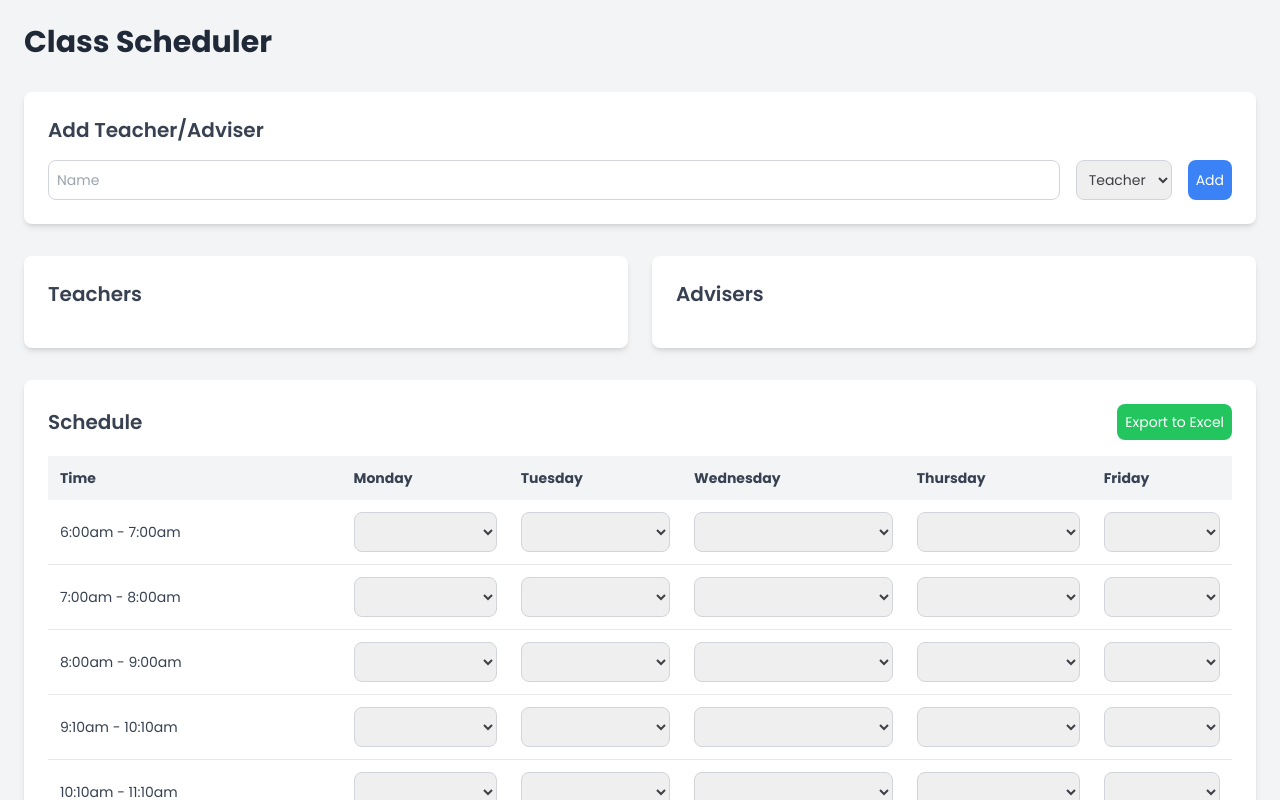
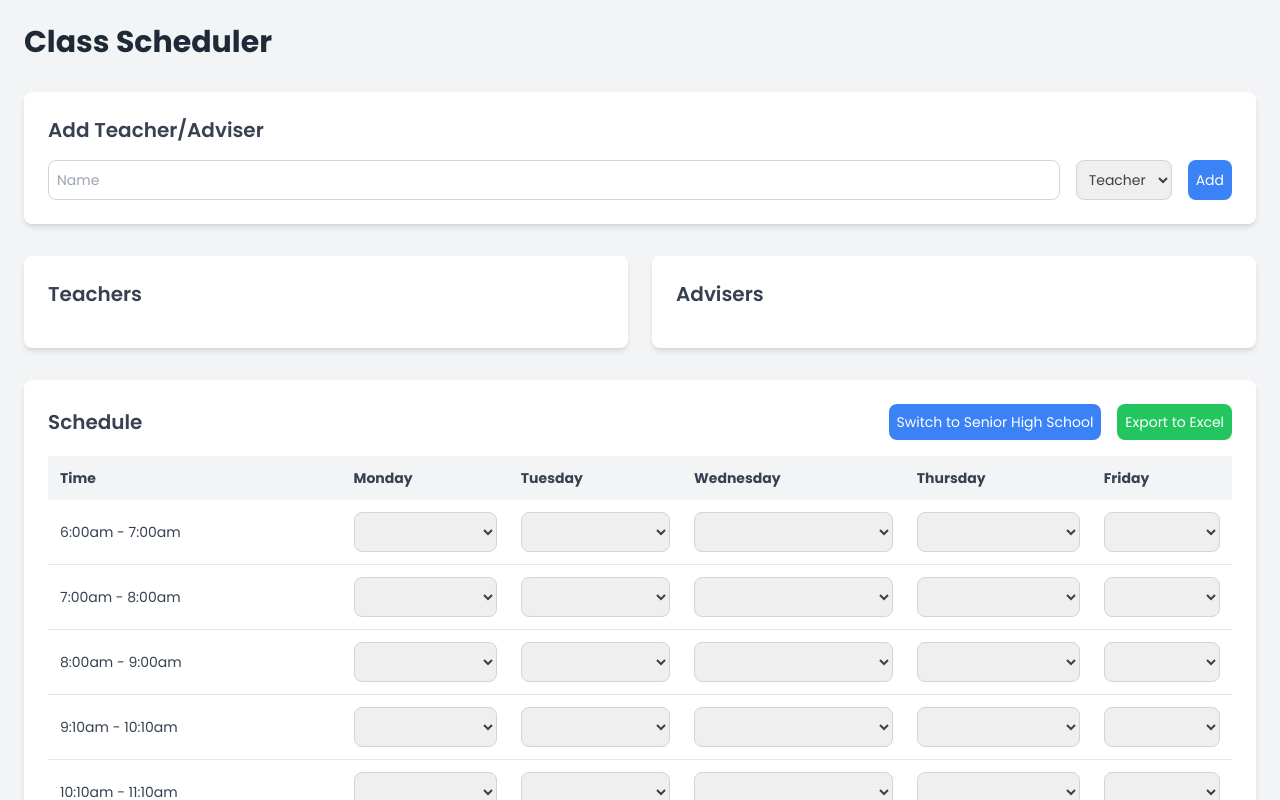
Before and after one commit to AllenCortuna/e-portfolio, a Next.js app: page /class-sched in a window 1280 px wide. Built offline with nearby package versions, Linux system fonts and the light colour scheme.

Commit message:
add senior high school sched

```diff
--- a/src/app/class-sched/page.tsx
+++ b/src/app/class-sched/page.tsx
@@ -18,7 +18,7 @@ interface Timeslot {
 }
 
 const days = ["Monday", "Tuesday", "Wednesday", "Thursday", "Friday"];
-const timeslots = [
+const timeslotsOne = [
   "6:00am - 7:00am",
   "7:00am - 8:00am",
   "8:00am - 9:00am",
@@ -29,12 +29,23 @@ const timeslots = [
   "1:15pm - 2:15pm",
 ];
 
+const timeslotsTwo = [
+  "11:20am - 12:20pm",
+  "12:20pm - 1:20pm",
+  "1:20pm - 2:20pm",
+  "2:20pm - 3:20pm",
+  "3:20pm - 4:20pm",
+  "4:30pm - 5:30pm",
+  "6:30pm - 7:30pm",
+];
+
 export default function Home() {
   const [teachers, setTeachers] = useState<Person[]>([]);
   const [advisers, setAdvisers] = useState<Person[]>([]);
+  const [activeTimeslots, setActiveTimeslots] = useState<"timeslotsOne" | "timeslotsTwo">("timeslotsOne");
   const [schedule, setSchedule] = useState<Timeslot[]>(
     days.flatMap((day) =>
-      timeslots.map((time) => ({
+      timeslotsOne.map((time) => ({
         id: `${day}-${time}`,
         day,
         time,
@@ -45,6 +56,46 @@ export default function Home() {
 
   const [newName, setNewName] = useState("");
   const [newType, setNewType] = useState<"teacher" | "adviser">("teacher");
+
+  const toggleTimeslots = () => {
+    // Check if there are any assigned teachers or advisers
+    if (teachers.length > 0 || advisers.length > 0) {
+      const confirmChange = window.confirm(
+        "Switching timeslots will remove all teachers and advisers. Are you sure you want to proceed?"
+      );
+
+      if (!confirmChange) {
+        return; // Exit if the user cancels the action
+      }
+    }
+
+    // Remove all teachers and advisers
+    setTeachers([]);
+    setAdvisers([]);
+
+    // Clear all assigned persons from the schedule
+    const clearedSchedule = schedule.map((slot) => ({
+      ...slot,
+      assignedPerson: null,
+    }));
+    setSchedule(clearedSchedule);
+
+    // Switch to the other timeslot
+    const newTimeslots = activeTimeslots === "timeslotsOne" ? timeslotsTwo : timeslotsOne;
+    setActiveTimeslots(activeTimeslots === "timeslotsOne" ? "timeslotsTwo" : "timeslotsOne");
+
+    // Update the schedule with the new timeslots
+    const newSchedule = days.flatMap((day) =>
+      newTimeslots.map((time) => ({
+        id: `${day}-${time}`,
+        day,
+        time,
+        assignedPerson: null,
+      }))
+    );
+
+    setSchedule(newSchedule);
+  };
 
   const addPerson = () => {
     if (!newName.trim()) return;
@@ -140,7 +191,8 @@ export default function Home() {
     data.push(header);
 
     // Add rows for each timeslot
-    timeslots.forEach((time) => {
+    const currentTimeslots = activeTimeslots === "timeslotsOne" ? timeslotsOne : timeslotsTwo;
+    currentTimeslots.forEach((time) => {
       const row = [time];
       days.forEach((day) => {
         const slot = schedule.find((s) => s.day === day && s.time === time);
@@ -246,12 +298,20 @@ export default function Home() {
         <div className="bg-white p-6 rounded-lg shadow-md">
           <div className="flex justify-between items-center mb-4">
             <h2 className="text-xl font-semibold text-gray-700">Schedule</h2>
+            <div className="flex gap-4">
+              <button
+                onClick={toggleTimeslots}
+                className="p-2 bg-blue-500 text-white rounded-lg hover:bg-blue-600 transition-colors"
+              >
+                Switch to {activeTimeslots === "timeslotsOne" ? "Senior High School" : "High School"}
+              </button>
               <button
                 onClick={exportToExcel}
                 className="p-2 bg-green-500 text-white rounded-lg hover:bg-green-600 transition-colors"
               >
                 Export to Excel
               </button>
+            </div>
           </div>
           <div className="overflow-x-auto">
             <table className="w-full table-auto">
@@ -266,7 +326,7 @@ export default function Home() {
                 </tr>
               </thead>
               <tbody>
-                {timeslots.map((time) => (
+                {(activeTimeslots === "timeslotsOne" ? timeslotsOne : timeslotsTwo).map((time) => (
                   <tr key={time} className="border-b border-gray-200 hover:bg-gray-50">
                     <td className="p-3 text-gray-700">{time}</td>
                     {days.map((day) => {
```
Lines whose indentation alone changed are shown as unchanged.
